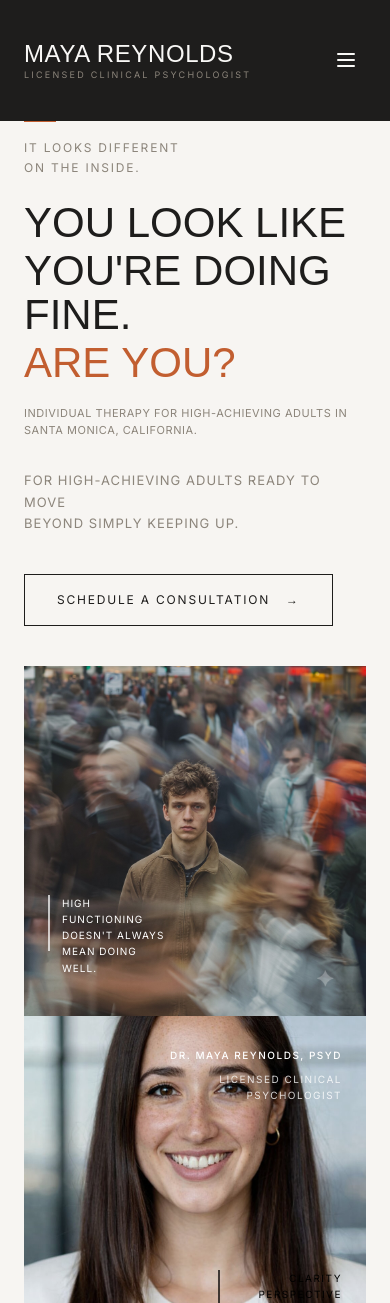
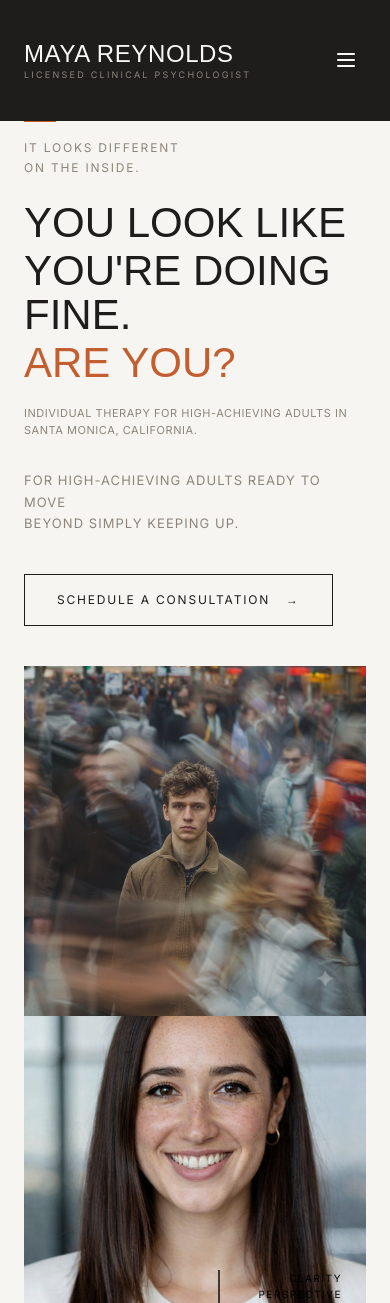
Before and after one commit to uzumaki902/website, a Next.js app: page / in a window 390 px wide. Shown: the top 1303 px of the page. Built offline with nearby package versions, Linux system fonts and the light colour scheme; a web font is replaced by a local one.

Commit message:
fix(mobile): hide hero image overlays on small screens
Text overlays on the hero images were designed for the desktop
side-by-side layout. When stacked vertically on mobile they
collided and looked cluttered. Hidden below md breakpoint,
fully visible on tablet and desktop as before.

```diff
--- a/src/components/HeroSection.tsx
+++ b/src/components/HeroSection.tsx
@@ -127,7 +127,7 @@ export default function HeroSection() {
               initial={{ opacity: 0, x: -10 }}
               animate={{ opacity: 1, x: 0 }}
               transition={{ delay: 1.2, duration: 0.8 }}
-              className="absolute bottom-10 left-6 flex items-start gap-3 z-10 pointer-events-none"
+              className="hidden md:flex absolute bottom-10 left-6 items-start gap-3 z-10 pointer-events-none"
             >
               <span className="block h-14 w-[2px] bg-white/70" />
               <p className="text-[10px] tracking-[0.1em] text-white leading-relaxed max-w-[110px] font-sans">
@@ -169,7 +169,7 @@ export default function HeroSection() {
               initial={{ opacity: 0, y: -10 }}
               animate={{ opacity: 1, y: 0 }}
               transition={{ delay: 1.4, duration: 0.8 }}
-              className="absolute top-8 right-6 text-right z-10 pointer-events-none"
+              className="hidden md:block absolute top-8 right-6 text-right z-10 pointer-events-none"
             >
               <p className="text-[10px] tracking-[0.15em] text-white font-medium font-sans">
                 DR. MAYA REYNOLDS, PSYD
```
